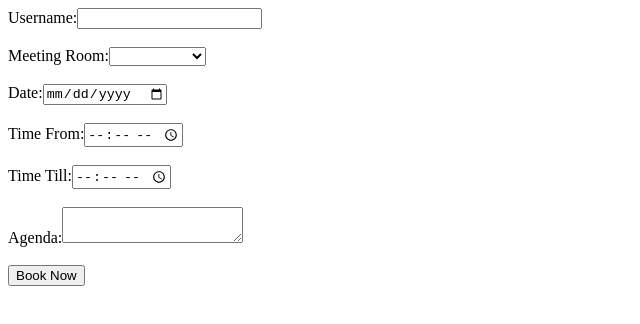
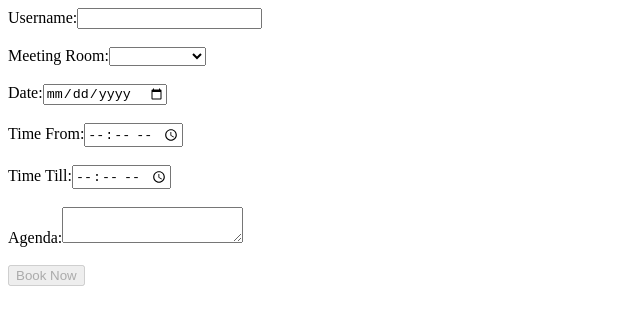
Before and after one commit to virtualvishwam/book-meeting-room, an Angular app: page /book in a window 1280 px wide. Shown: the top 324 px of the page, without its empty margins (0-640 px from the left). Built offline with nearby package versions, Linux system fonts and the light colour scheme.

Commit message:
Added Validations

```diff
--- a/src/app/book-a-meeting-room/book-a-meeting-room.component.ts
+++ b/src/app/book-a-meeting-room/book-a-meeting-room.component.ts
@@ -1,7 +1,8 @@
 import { Component } from '@angular/core';
 import { MeetingRoomDataService } from '../meeting-room-data/meeting-room-data.service';
-import { FormGroup, FormControl } from '@angular/forms';
+import { FormGroup, FormControl, Validators } from '@angular/forms';
 import { Router } from '@angular/router';
+import { CustomValidators } from '../custom-validators.service';
 
 @Component({
   selector: 'app-book-ameeting-room',
@@ -10,18 +11,39 @@ import { Router } from '@angular/router';
 })
 export class BookAMeetingRoomComponent {
 
-  private meetingRoomList =  this.meetingRoomData.meetingRoomList;
+  private meetingRoomList = this.meetingRoomData.meetingRoomList;
   private meetingDate = new Date();
 
 
   private bookingForm = new FormGroup({
-    username: new FormControl(''),
-    meetingRoom: new FormControl(''),
-    bookingDate: new FormControl(''),
-    bookingFromTime: new FormControl(''),
-    bookingToTime: new FormControl(''),
-    agenda: new FormControl('')
-  })
+    username: new FormControl('',[
+      Validators.required
+    ]),
+    meetingRoom: new FormControl('',[
+      Validators.required
+    ]),
+    bookingDate: new FormControl('',[
+      Validators.required,
+      CustomValidators.dateChecker
+    ]),
+    bookingFromTime: new FormControl('',[
+      Validators.required,
+      CustomValidators.timeChecker
+    ]),
+    bookingToTime: new FormControl('',[
+      Validators.required,
+      CustomValidators.timeChecker
+    ]),
+    agenda: new FormControl('', [
+      Validators.required
+    ])
+  }, {
+    validators: [
+
+    ]
+  });
+
+
 
 
   get username() {
@@ -48,7 +70,7 @@ export class BookAMeetingRoomComponent {
 
   submitBookingRequest() {
     let bookingDetails = {
-      username : this.username.value,
+      username: this.username.value,
       bookingDate: this.bookingDate.value,
       bookingFromTime: this.bookingFromTime.value,
       bookingToTime: this.bookingToTime.value,
@@ -57,7 +79,14 @@ export class BookAMeetingRoomComponent {
 
     MeetingRoomDataService.meetingRoomBookingDetails[this.meetingRoom.value].push(bookingDetails);
 
-    this.router.navigate(['meeting-room-bookings']);
+    let alertResponse = window.confirm('Do you want to make another booking?');
+
+    if (alertResponse) {
+      this.bookingForm.reset();
+    }
+    else {
+      this.router.navigate(['meeting-room-bookings']);
+    }
   }
 
 }
--- /dev/null
+++ b/src/app/custom-validators.service.ts
@@ -0,0 +1,34 @@
+import { Injectable } from '@angular/core';
+import { ValidatorFn, FormGroup, ValidationErrors, AbstractControl } from '@angular/forms';
+
+@Injectable({
+  providedIn: 'root'
+})
+export class CustomValidators {
+
+  constructor() { }
+
+
+  static dateChecker: ValidatorFn = (control: AbstractControl): ValidationErrors | null => {
+    let bookingDate = new Date(control.value);
+    let currentDate = new Date();
+
+    if(bookingDate < currentDate) {
+      return { pastDateSelected: true }
+    }
+    return null;
+  }
+
+  static timeChecker: ValidatorFn = (control: AbstractControl): ValidationErrors | null => {
+    let bookingTime: string = control.value;
+
+    let minTime = new Date(2020,2,8,9,0);
+    let maxTime = new Date(2020,2,8,18,0);
+    let bookTime = new Date(2020,2,8,parseInt(bookingTime.slice(0,2)),parseInt(bookingTime.slice(3)));
+
+    if(bookTime < minTime || bookTime > maxTime) {
+      return { timeOutOfLimit: true }
+    }
+    return null;
+  }
+}
```
